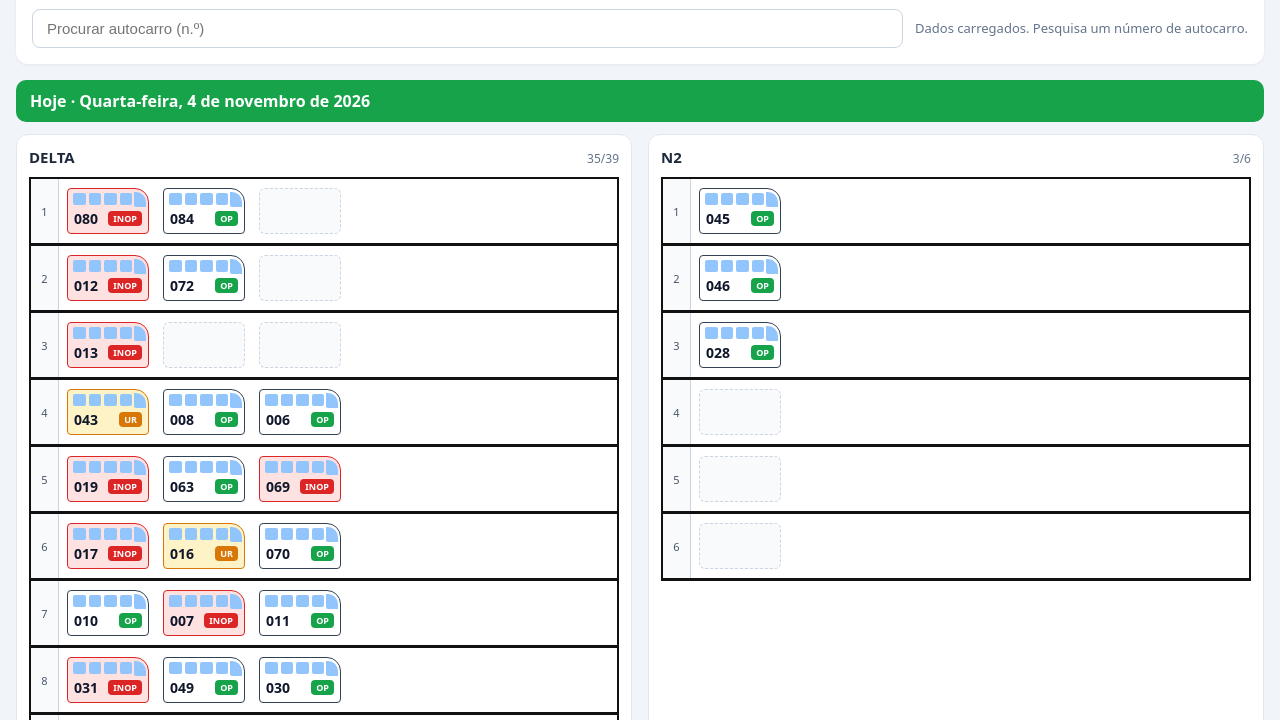
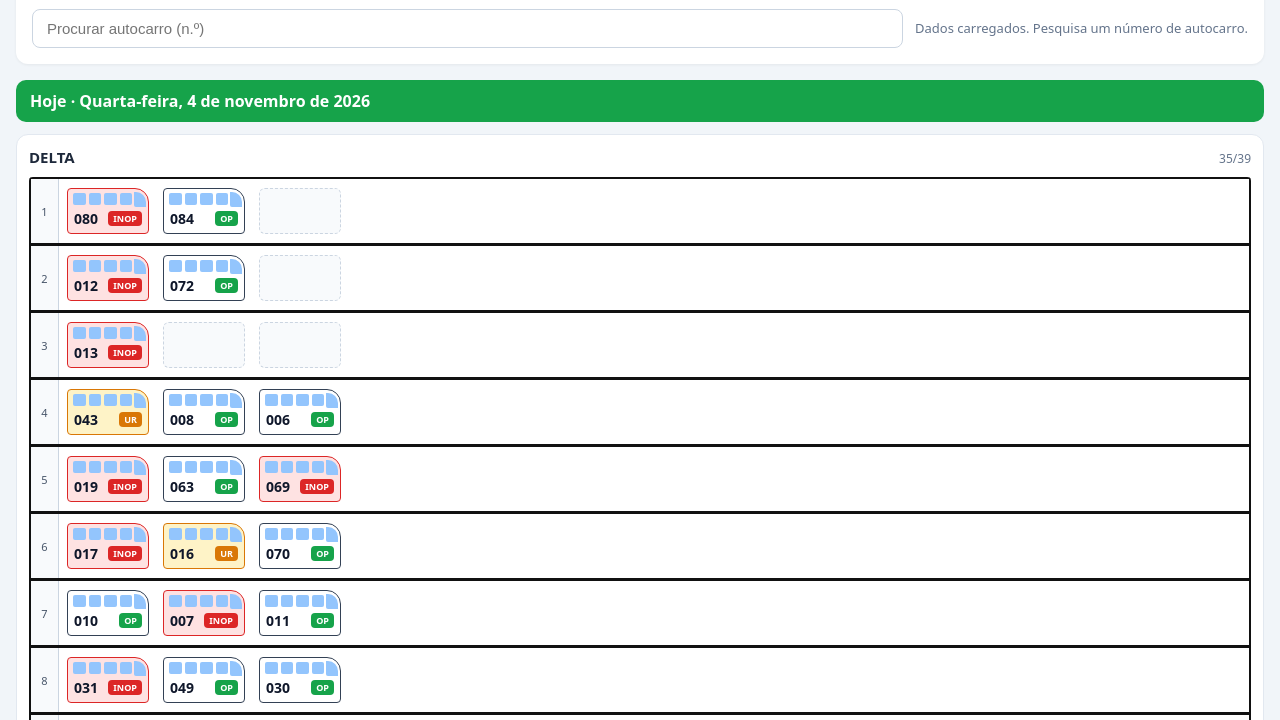
Before and after one commit to new0pec/gestavia-estacionamento, a plain HTML site: page index.html in a window 1280 px wide. Shown: the part 232-952 px from the top of the page. Drawn offline with Linux system fonts and the light colour scheme.

Commit message:
Stack parks vertically with horizontal scroll

```diff
--- a/index.html
+++ b/index.html
@@ -66,14 +66,28 @@
   .faixa { border-radius: 10px; padding: 10px 14px; margin-bottom: 12px; color: #fff; font-weight: 800; }
   .faixa.hoje { background: #16a34a; }
   .faixa.ontem { background: #dc2626; }
-  .parques { display: flex; flex-wrap: wrap; gap: 16px; }
+  .parques {
+    display: flex;
+    flex-direction: column;
+    gap: 20px;
+  }
   .parque {
-    background: #fff; border-radius: 12px; border: 1px solid var(--border);
-    padding: 12px; flex: 1 1 420px;
+    background: #fff;
+    border-radius: 12px;
+    border: 1px solid var(--border);
+    padding: 12px;
+    width: 100%;
   }
   .parque-topo { display: flex; justify-content: space-between; align-items: baseline; margin-bottom: 10px; }
   .parque-nome { font-weight: 700; font-size: 15px; }
-  .grelha { border: 2px solid #111; border-bottom: none; }
+  .grelha-wrapper {
+    overflow-x: auto;
+    overflow-y: visible;
+    -webkit-overflow-scrolling: touch;
+    border-radius: 4px;
+    max-width: 100%;
+  }
+  .grelha { border: 2px solid #111; border-bottom: none; min-width: max-content; }
   .fila { display: flex; border-bottom: 3px solid #111; }
   .num-fila {
     width: 28px; display: flex; align-items: center; justify-content: center;
@@ -208,6 +222,9 @@ function render() {
     `;
     parqueEl.appendChild(topo);
 
+    const wrapper = document.createElement('div');
+    wrapper.className = 'grelha-wrapper';
+
     const grelha = document.createElement('div');
     grelha.className = 'grelha';
 
@@ -256,7 +273,8 @@ function render() {
       fila.appendChild(lugares);
       grelha.appendChild(fila);
     }
-    parqueEl.appendChild(grelha);
+    wrapper.appendChild(grelha);
+    parqueEl.appendChild(wrapper);
     container.appendChild(parqueEl);
   });
 }
```
